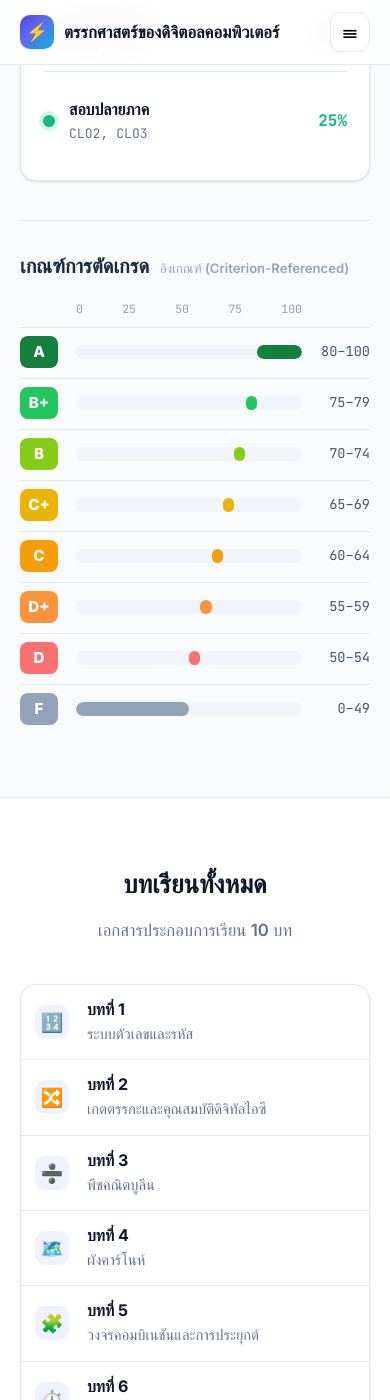
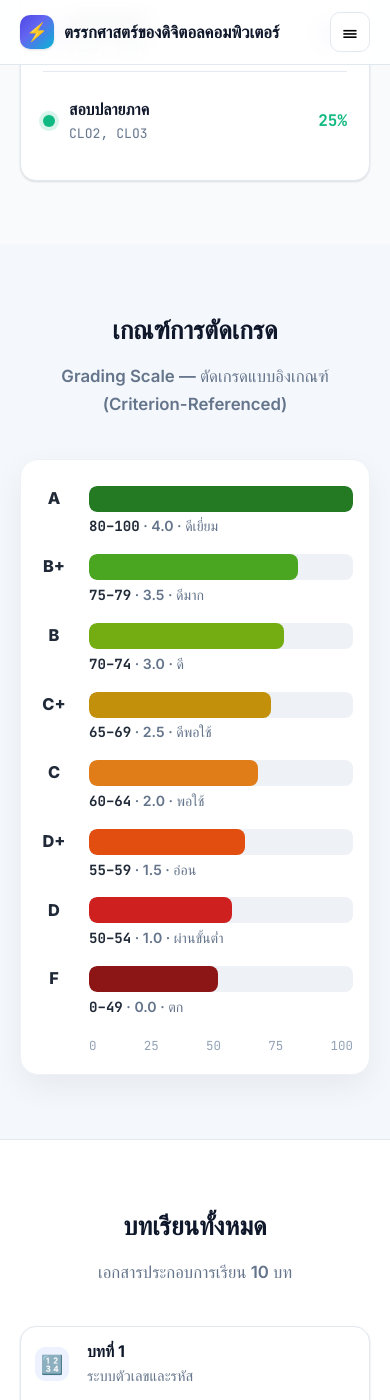
Before and after one commit to alfaXphoori/DigitalComputer, a Jekyll site: the page built from index.html, in a window 390 px wide and 1400 px high, scrolled down 5155 px. Built offline with Jekyll 4.4.1, drawn with Linux system fonts in a browser that asks for light colours; some web fonts are replaced.

Commit message:
feat(site): redesign grade scale as a card with 0-anchored bars
Match the reference design: standalone centered section on a light
background with a white card; bars start at 0 with width = the grade's
upper score, and each row shows "range · GPA · desc" on one line, plus a
0–25–50–75–100 axis under the bars.

Co-Authored-By: Claude Opus 4.8 <noreply@anthropic.com>

```diff
--- a/assets/css/style.css
+++ b/assets/css/style.css
@@ -2762,22 +2762,19 @@ table.schedule tbody tr:hover { background: #f8fafc; }
 }
 
 /* ---------- Grade scale (เกณฑ์การตัดเกรด) ---------- */
-.grade-block { margin-top: 40px; padding-top: 28px; border-top: 1px solid var(--line); }
-.grade-title { font-size: 1.25rem; margin: 0 0 16px; }
-.grade-title span { font-size: .82rem; font-weight: 500; color: #94a3b8; margin-left: 6px; }
-.grade-scale { display: grid; gap: 2px; }
-.grade-axis { display: grid; grid-template-columns: 56px 1fr 64px 40px 88px; gap: 12px; align-items: center; margin-bottom: 6px; }
-.grade-axis__track { display: flex; justify-content: space-between; font-size: .72rem; color: #94a3b8; font-family: "JetBrains Mono", monospace; }
-.grade-row { display: grid; grid-template-columns: 56px 1fr 64px 40px 88px; gap: 12px; align-items: center; padding: 8px 0; border-top: 1px solid var(--line); }
-.grade-badge { display: inline-grid; place-items: center; width: 44px; height: 32px; border-radius: 8px; color: #fff; font-weight: 800; font-size: .95rem; }
-.grade-bar { position: relative; height: 14px; background: #f1f5f9; border-radius: 999px; overflow: hidden; }
-.grade-bar__fill { position: absolute; top: 0; bottom: 0; border-radius: 999px; }
-.grade-score { font-family: "JetBrains Mono", monospace; font-size: .85rem; color: #475569; text-align: right; white-space: nowrap; }
-.grade-gpa { font-weight: 700; color: #334155; text-align: center; }
-.grade-desc { color: #64748b; font-size: .9rem; white-space: nowrap; }
-@media (max-width: 640px) {
-  .grade-axis { grid-template-columns: 44px 1fr 56px; }
-  .grade-row { grid-template-columns: 44px 1fr 56px; }
-  .grade-badge { width: 38px; }
-  .grade-gpa, .grade-desc { display: none; }
-}
+.grade-card { background: #fff; border: 1px solid #eef2f7; border-radius: 18px; box-shadow: 0 12px 32px rgba(15, 23, 42, .06); padding: 28px 34px; max-width: 820px; margin: 0 auto; }
+.grade-scale { display: grid; gap: 0; }
+.grade-row { display: grid; grid-template-columns: 46px 1fr auto; gap: 18px; align-items: center; padding: 7px 0; }
+.grade-label { font-weight: 800; color: #1f2937; text-align: center; font-size: 1.02rem; }
+.grade-bar { position: relative; height: 26px; background: #eef1f6; border-radius: 8px; overflow: hidden; }
+.grade-bar__fill { position: absolute; left: 0; top: 0; bottom: 0; border-radius: 8px; }
+.grade-info { font-size: .95rem; color: #64748b; white-space: nowrap; }
+.grade-info b { color: #1f2937; font-weight: 800; font-family: "JetBrains Mono", monospace; }
+.grade-axis { display: grid; grid-template-columns: 46px 1fr auto; gap: 18px; margin-top: 8px; }
+.grade-axis__track { display: flex; justify-content: space-between; font-size: .78rem; color: #94a3b8; font-family: "JetBrains Mono", monospace; }
+@media (max-width: 600px) {
+  .grade-card { padding: 18px 16px; }
+  .grade-row, .grade-axis { grid-template-columns: 34px 1fr; row-gap: 2px; }
+  .grade-info { grid-column: 1 / -1; padding-left: 52px; white-space: normal; font-size: .88rem; }
+  .grade-axis > span:last-child { display: none; }
+}
--- a/index.html
+++ b/index.html
@@ -165,69 +165,62 @@ title: หน้าแรก
         </li>
       </ul>
     </div>
+  </div>
+</section>
 
-    <div class="grade-block">
-      <h3 class="grade-title">เกณฑ์การตัดเกรด <span>อิงเกณฑ์ (Criterion-Referenced)</span></h3>
+<!-- ===================== GRADE SCALE ===================== -->
+<section class="section" id="grade" style="background:#f4f7fb;">
+  <div class="container">
+    <div class="section__head">
+      <h2>เกณฑ์การตัดเกรด</h2>
+      <p>Grading Scale — ตัดเกรดแบบอิงเกณฑ์ (Criterion-Referenced)</p>
+    </div>
+    <div class="grade-card">
       <div class="grade-scale">
+        <div class="grade-row">
+          <span class="grade-label">A</span>
+          <div class="grade-bar"><span class="grade-bar__fill" style="width:100%;background:#237a23"></span></div>
+          <span class="grade-info"><b>80–100</b> · 4.0 · ดีเยี่ยม</span>
+        </div>
+        <div class="grade-row">
+          <span class="grade-label">B+</span>
+          <div class="grade-bar"><span class="grade-bar__fill" style="width:79%;background:#4aa520"></span></div>
+          <span class="grade-info"><b>75–79</b> · 3.5 · ดีมาก</span>
+        </div>
+        <div class="grade-row">
+          <span class="grade-label">B</span>
+          <div class="grade-bar"><span class="grade-bar__fill" style="width:74%;background:#74ad12"></span></div>
+          <span class="grade-info"><b>70–74</b> · 3.0 · ดี</span>
+        </div>
+        <div class="grade-row">
+          <span class="grade-label">C+</span>
+          <div class="grade-bar"><span class="grade-bar__fill" style="width:69%;background:#c2900a"></span></div>
+          <span class="grade-info"><b>65–69</b> · 2.5 · ดีพอใช้</span>
+        </div>
+        <div class="grade-row">
+          <span class="grade-label">C</span>
+          <div class="grade-bar"><span class="grade-bar__fill" style="width:64%;background:#e07d18"></span></div>
+          <span class="grade-info"><b>60–64</b> · 2.0 · พอใช้</span>
+        </div>
+        <div class="grade-row">
+          <span class="grade-label">D+</span>
+          <div class="grade-bar"><span class="grade-bar__fill" style="width:59%;background:#e24e10"></span></div>
+          <span class="grade-info"><b>55–59</b> · 1.5 · อ่อน</span>
+        </div>
+        <div class="grade-row">
+          <span class="grade-label">D</span>
+          <div class="grade-bar"><span class="grade-bar__fill" style="width:54%;background:#cf2020"></span></div>
+          <span class="grade-info"><b>50–54</b> · 1.0 · ผ่านขั้นต่ำ</span>
+        </div>
+        <div class="grade-row">
+          <span class="grade-label">F</span>
+          <div class="grade-bar"><span class="grade-bar__fill" style="width:49%;background:#8c1515"></span></div>
+          <span class="grade-info"><b>0–49</b> · 0.0 · ตก</span>
+        </div>
         <div class="grade-axis">
           <span></span>
           <div class="grade-axis__track"><span>0</span><span>25</span><span>50</span><span>75</span><span>100</span></div>
-        </div>
-        <div class="grade-row">
-          <span class="grade-badge" style="background:#15803d">A</span>
-          <div class="grade-bar"><span class="grade-bar__fill" style="left:80%;width:20%;background:#15803d"></span></div>
-          <span class="grade-score">80–100</span>
-          <span class="grade-gpa">4.0</span>
-          <span class="grade-desc">ดีเยี่ยม</span>
-        </div>
-        <div class="grade-row">
-          <span class="grade-badge" style="background:#22c55e">B+</span>
-          <div class="grade-bar"><span class="grade-bar__fill" style="left:75%;width:5%;background:#22c55e"></span></div>
-          <span class="grade-score">75–79</span>
-          <span class="grade-gpa">3.5</span>
-          <span class="grade-desc">ดีมาก</span>
-        </div>
-        <div class="grade-row">
-          <span class="grade-badge" style="background:#84cc16">B</span>
-          <div class="grade-bar"><span class="grade-bar__fill" style="left:70%;width:5%;background:#84cc16"></span></div>
-          <span class="grade-score">70–74</span>
-          <span class="grade-gpa">3.0</span>
-          <span class="grade-desc">ดี</span>
-        </div>
-        <div class="grade-row">
-          <span class="grade-badge" style="background:#eab308">C+</span>
-          <div class="grade-bar"><span class="grade-bar__fill" style="left:65%;width:5%;background:#eab308"></span></div>
-          <span class="grade-score">65–69</span>
-          <span class="grade-gpa">2.5</span>
-          <span class="grade-desc">ดีพอใช้</span>
-        </div>
-        <div class="grade-row">
-          <span class="grade-badge" style="background:#f59e0b">C</span>
-          <div class="grade-bar"><span class="grade-bar__fill" style="left:60%;width:5%;background:#f59e0b"></span></div>
-          <span class="grade-score">60–64</span>
-          <span class="grade-gpa">2.0</span>
-          <span class="grade-desc">พอใช้</span>
-        </div>
-        <div class="grade-row">
-          <span class="grade-badge" style="background:#fb923c">D+</span>
-          <div class="grade-bar"><span class="grade-bar__fill" style="left:55%;width:5%;background:#fb923c"></span></div>
-          <span class="grade-score">55–59</span>
-          <span class="grade-gpa">1.5</span>
-          <span class="grade-desc">อ่อน</span>
-        </div>
-        <div class="grade-row">
-          <span class="grade-badge" style="background:#f87171">D</span>
-          <div class="grade-bar"><span class="grade-bar__fill" style="left:50%;width:5%;background:#f87171"></span></div>
-          <span class="grade-score">50–54</span>
-          <span class="grade-gpa">1.0</span>
-          <span class="grade-desc">ผ่านขั้นต่ำ</span>
-        </div>
-        <div class="grade-row">
-          <span class="grade-badge" style="background:#94a3b8">F</span>
-          <div class="grade-bar"><span class="grade-bar__fill" style="left:0%;width:50%;background:#94a3b8"></span></div>
-          <span class="grade-score">0–49</span>
-          <span class="grade-gpa">0.0</span>
-          <span class="grade-desc">ตก</span>
+          <span></span>
         </div>
       </div>
     </div>
```
